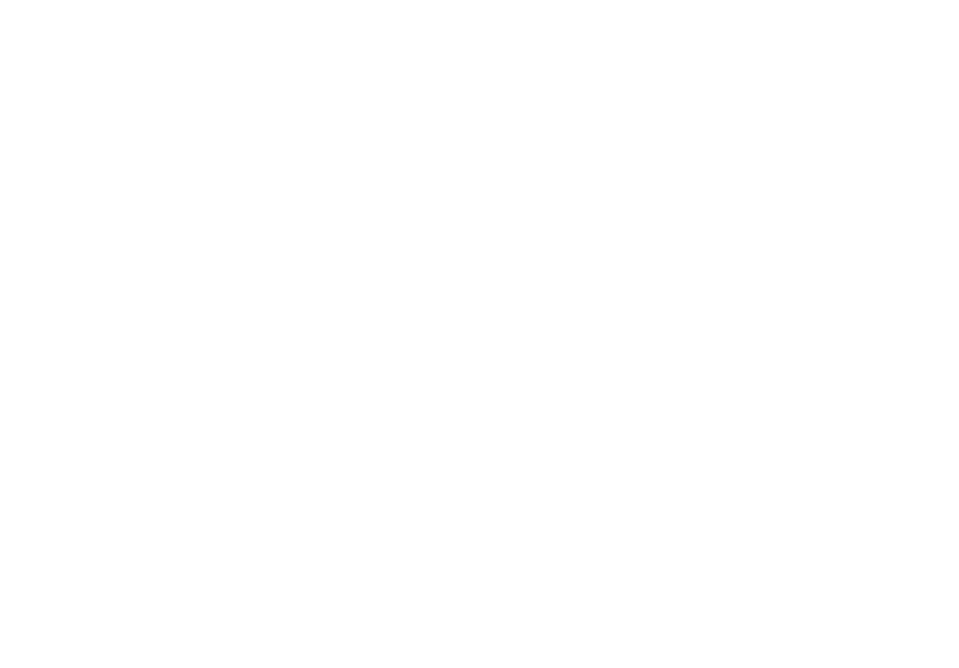
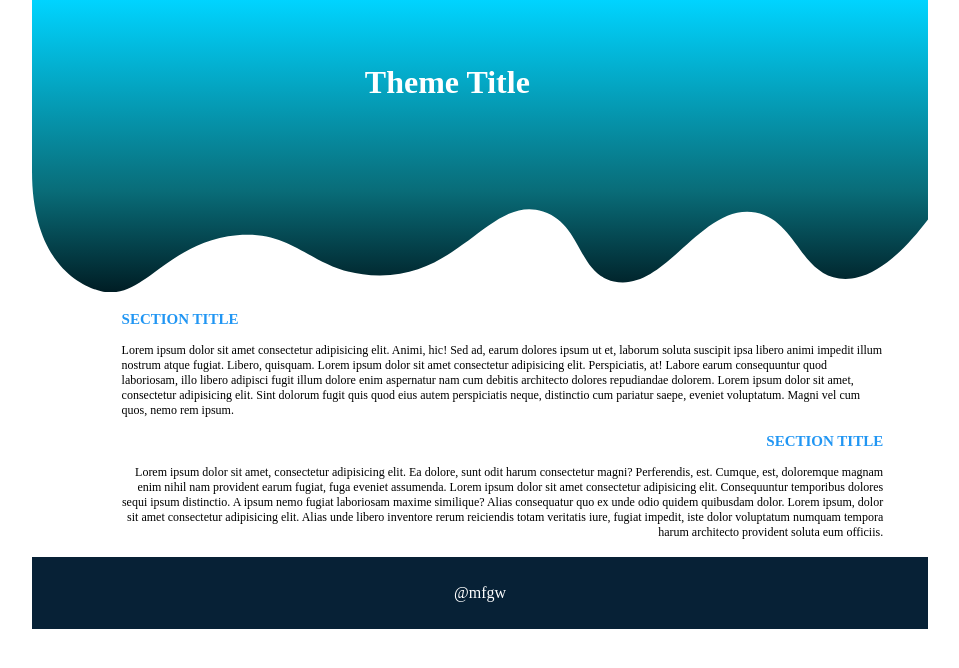
Before and after one commit to tiruworktito/mobile-friendly-practice, a plain HTML site: page index.html in a window 1280 px wide. Shown: the whole page, without its empty margins (160-1119 px from the left). Drawn offline with Linux system fonts and the light colour scheme.

Commit message:
update css and html

```diff
--- a/css/style.css
+++ b/css/style.css
@@ -0,0 +1,47 @@
+body {
+margin: 0% 15%;
+}
+.container{
+    /* width: 980px; */
+    height: 100px;
+}
+h1 {
+    justify-content: center;
+    color: white;
+    position: absolute;
+    margin-top: 5%;
+    margin-left: 26%;
+}
+h3 {
+    color: #2196f3;
+}
+.section1 {
+margin-left: 10%;
+font-size: 15px;
+}
+.para1{
+    font-size: 12px;
+    margin-left: 10%;
+    margin-right: 5%;
+
+}
+.section2{
+    text-align: right;
+    margin-right: 5%;
+    font-size: 15px;
+
+}
+.para2{
+
+   text-align: right;
+   margin-right: 5%;
+   margin-left: 10%;
+   font-size: 12px;
+   padding-bottom: 5px;
+}
+.foo{
+    text-align: center;
+    background-color: #072136;
+    padding: 3%;
+    color: #fff;
+}
--- a/index.html
+++ b/index.html
@@ -5,8 +5,36 @@
     <meta http-equiv="X-UA-Compatible" content="IE=edge">
     <meta name="viewport" content="width=device-width, initial-scale=1.0">
     <title>Document</title>
+    <link rel="stylesheet" href="css/style.css">
 </head>
 <body>
-
+    <div class="container">
+    <h1>Theme Title </h1>
+    <svg id="Layer_1" data-name="Layer 1" xmlns="http://www.w3.org/2000/svg" viewBox="0 0 1366 445.8">
+        <defs>
+          <style>
+            .cls-1 {
+              fill: url(#gradient);
+            }
+          </style>
+          <linearGradient spreadMethod="pad" id="gradient" x1="0%" y1="100%" x2="0%" y2="0%">
+            <stop offset="0%" style="stop-color:rgba(0,29,36,1);stop-opacity:1;" />
+            <stop offset="35%" style="stop-color:rgba(9,109,121,1);stop-opacity:1;" />
+            <stop offset="100%" style="stop-color:rgba(0,212,255,1);stop-opacity:1;" />
+          </linearGradient>
+        </defs>
+        <path class="cls-1"
+          d="M1366,334.59c-35.76,47.13-85.07,97-135.44,90-59.88-8.29-66.63-89.32-127.49-100.5-82.78-15.2-137.89,122.32-216,105-55.81-12.38-48.17-87.13-108-106.5-78.31-25.35-125.07,98-249,97.5-103.49-.42-121.3-69.87-217.49-61.5-107.29,9.34-142.49,100.74-207,85.5C72.27,436.21,0,399.09,0,261.1V0H1366Z" />
+      </svg>
+      <h3 class="section1">SECTION TITLE</h3>
+      <p class="para1">Lorem ipsum dolor sit amet consectetur adipisicing elit. Animi, hic! Sed ad, earum dolores ipsum ut et, laborum soluta suscipit ipsa libero animi impedit illum nostrum atque fugiat. Libero, quisquam. Lorem ipsum dolor sit amet consectetur adipisicing elit. Perspiciatis, at! Labore earum consequuntur quod laboriosam, illo libero adipisci fugit illum dolore enim aspernatur nam cum debitis architecto dolores repudiandae dolorem. Lorem ipsum dolor sit amet, consectetur adipisicing elit. Sint dolorum fugit quis quod eius autem perspiciatis neque, distinctio cum pariatur saepe, eveniet voluptatum. Magni vel cum quos, nemo rem ipsum.</p>
+      <h3 class="section2">SECTION TITLE</h3>
+      <p class="para2">Lorem ipsum dolor sit amet, consectetur adipisicing elit. Ea dolore, sunt odit harum consectetur magni? Perferendis, est. Cumque, est, doloremque magnam enim nihil nam provident earum fugiat, fuga eveniet assumenda. Lorem ipsum dolor sit amet consectetur adipisicing elit. Consequuntur temporibus dolores sequi ipsum distinctio. A ipsum nemo fugiat laboriosam maxime similique? Alias consequatur quo ex unde odio quidem quibusdam dolor. Lorem ipsum, dolor sit amet consectetur adipisicing elit. Alias unde libero inventore rerum reiciendis totam veritatis iure, fugiat impedit, iste dolor voluptatum numquam tempora harum architecto provident soluta eum officiis.</p>
+      <footer>
+          <div class="foo">
+              @mfgw
+          </div>
+      </footer>
+    </div>
 </body>
 </html>
```
